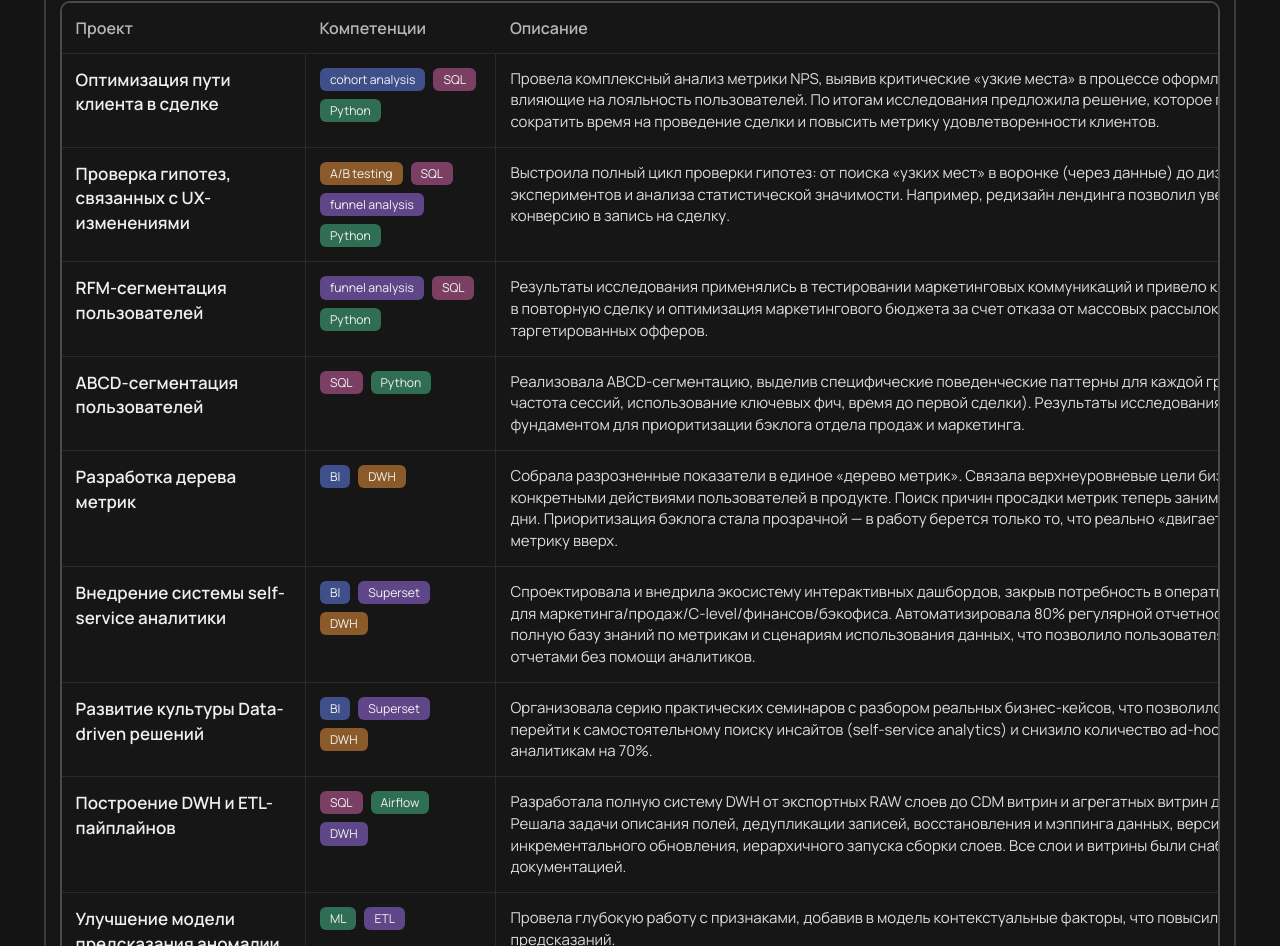
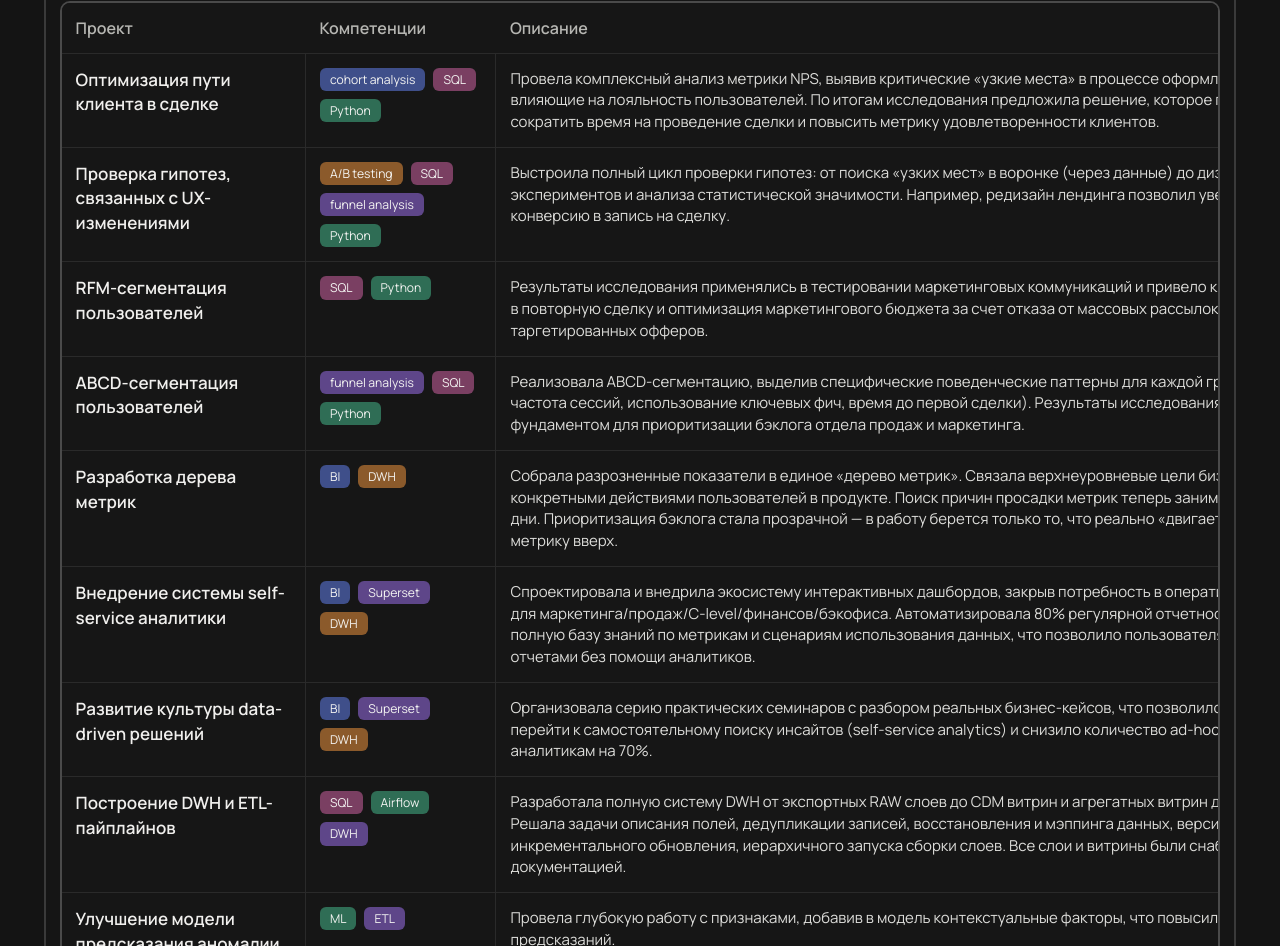
Before and after one commit to annabali/annabali.github.io, a plain HTML site: page index.html in a window 1280 px wide. Shown: the part 344-1290 px from the top of the page. Drawn offline with Linux system fonts and the light colour scheme.

Commit message:
Update index.html

```diff
--- a/index.html
+++ b/index.html
@@ -110,7 +110,6 @@
               </td>
               <td>
                 <div class="tags">
-                  <span class="tag violet">funnel analysis</span>
                   <span class="tag pink">SQL</span>
                   <span class="tag green">Python</span>
                 </div>
@@ -126,6 +125,7 @@
               </td>
               <td>
                 <div class="tags">
+                  <span class="tag violet">funnel analysis</span>
                   <span class="tag pink">SQL</span>
                   <span class="tag green">Python</span>
                 </div>
@@ -171,7 +171,7 @@
 
             <tr data-competencies="bi,superset,dwh">
               <td>
-                <div class="project_name">Развитие культуры Data-driven решений</div>
+                <div class="project_name">Развитие культуры data-driven решений</div>
               </td>
               <td>
                 <div class="tags">
```
